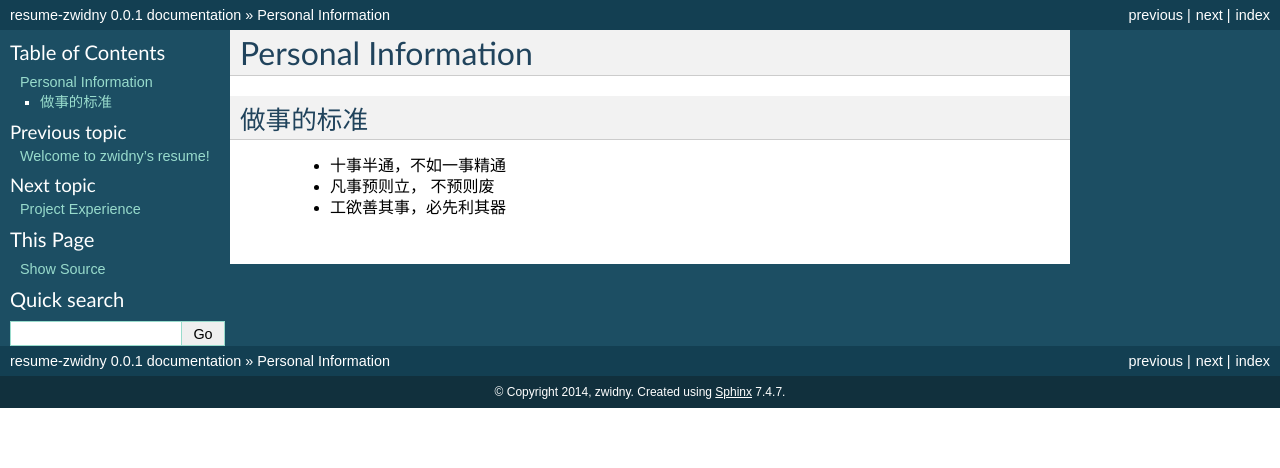
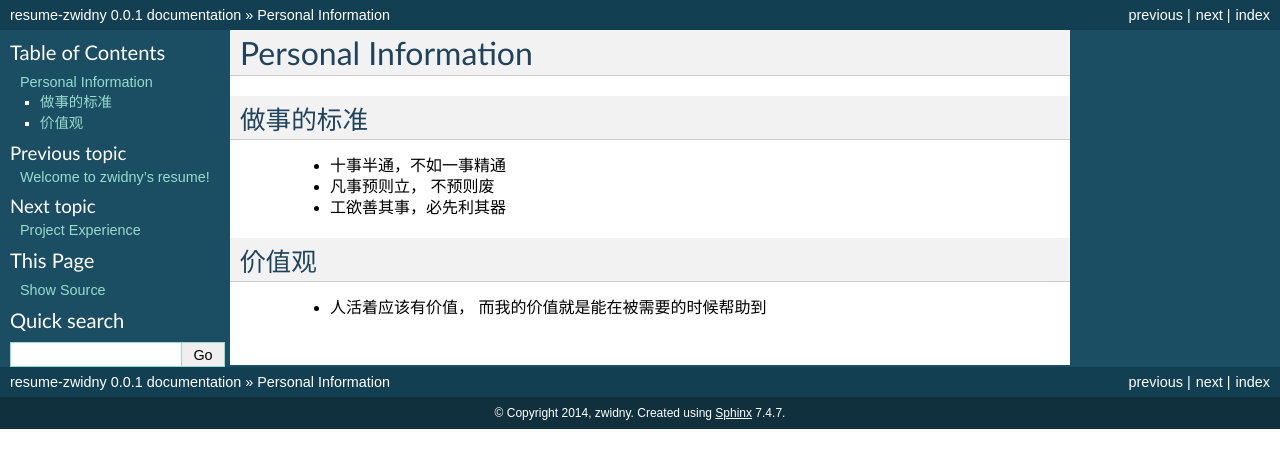
Before and after one commit to zwidny/zwidny, a Sphinx documentation site: the page built from source/docs/personal_info.rst, in a window 1280 px wide. Shown: the top 468 px of the page. Built offline with Sphinx 7.4.7, drawn with Linux system fonts in a browser that asks for light colours; formulas are drawn with MathJax 3.

Commit message:
update personal info

```diff
--- a/source/docs/personal_info.rst
+++ b/source/docs/personal_info.rst
@@ -10,3 +10,9 @@ Personal Information
  + 凡事预则立， 不预则废
 
  + 工欲善其事，必先利其器
+
+
+价值观
+--------------------
+
+ + 人活着应该有价值， 而我的价值就是能在被需要的时候帮助到
```
Also changed, not shown: 6 other files.
